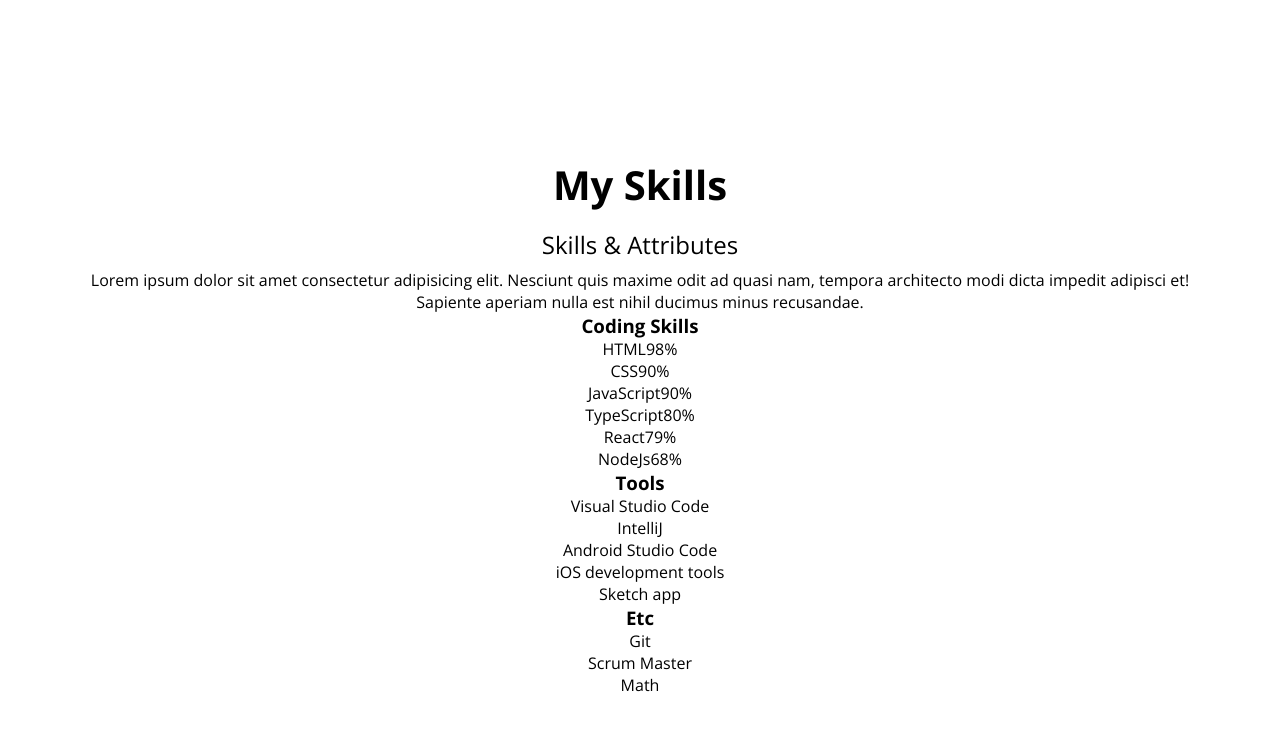
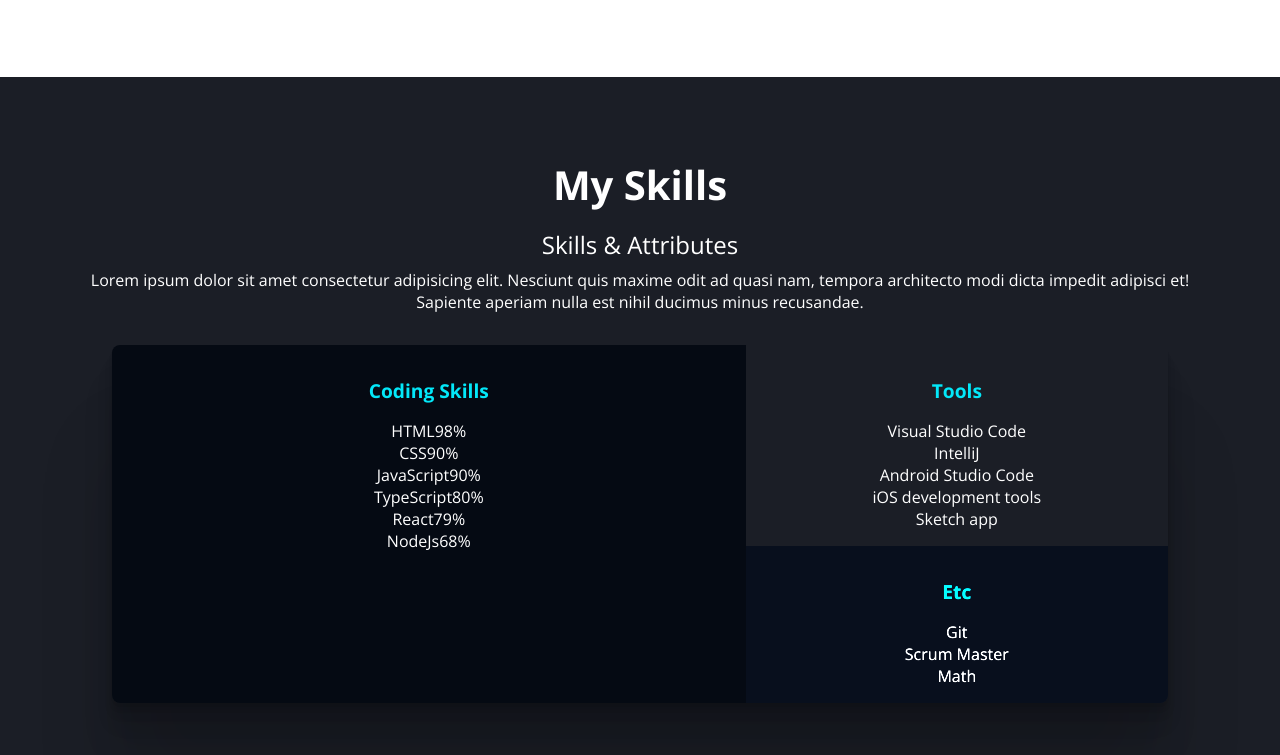
Before and after one commit to gimyeong-son/portfolio, a plain HTML site: page index.html in a window 1280 px wide. Shown: the part 1405-2160 px from the top of the page. Drawn offline with nearby package versions, Linux system fonts and the light colour scheme; a web font is replaced by a local one.

Commit message:
CSS-Skills

```diff
--- a/css/style.css
+++ b/css/style.css
@@ -85,6 +85,7 @@ button:focus {
   display: flex;
   justify-content: space-between;
   align-items: center;
+  background-color: var(--color-primary);
 }
 
 .header__logo {
@@ -217,3 +218,44 @@ button:focus {
   color: var(--color-primary);
   font-size: 0.8rem;
 }
+
+/* Skills */
+#skills {
+  background-color: var(--color-primary-variant);
+  color: var(--color-text);
+}
+
+.skills {
+  display: grid;
+  grid-template-columns: 6fr 4fr;
+  margin: 2rem 3rem;
+  border-radius: 8px;
+  overflow: hidden;
+  box-shadow: 0 2.8px 2.2px rgba(0, 0, 0, 0.034),
+    0 6.7px 5.3px rgba(0, 0, 0, 0.048), 0 12.5px 10px rgba(0, 0, 0, 0.06),
+    0 22.3px 17.9px rgba(0, 0, 0, 0.072), 0 41.8px 33.4px rgba(0, 0, 0, 0.086),
+    0 100px 80px rgba(0, 0, 0, 0.12);
+}
+
+.skills__title {
+  color: var(--color-accent);
+  margin: 1rem 0;
+  font-size: 1.2rem;
+}
+/* row 2칸 차지 */
+.skills__coding {
+  grid-row: span 2;
+  padding: 1rem;
+  background-color: var(--color-primary);
+}
+
+.skills__tools {
+  padding: 1rem;
+}
+
+.skills__etc {
+  padding: 1rem;
+  background-color: var(--color-primary);
+  /* 같은 색이지만 filter로 조금 다른느낌으로 */
+  filter: brightness(150%);
+}
--- a/index.html
+++ b/index.html
@@ -113,7 +113,8 @@
       </section>
       <!-- Skills -->
       <section id="skills" class="section">
-        <h2 class="title">My Skills</h2>
+        <div class="max-container">
+          <h2 class="title">My Skills</h2>
         <p class="description">Skills & Attributes</p>
         <p>
           Lorem ipsum dolor sit amet consectetur adipisicing elit. Nesciunt quis
@@ -121,9 +122,9 @@
           adipisci et! Sapiente aperiam nulla est nihil ducimus minus
           recusandae.
         </p>
-        <div>
-          <section>
-            <h3>Coding Skills</h3>
+        <div class="skills">
+          <section class="skills__coding">
+            <h3 class="skills__title">Coding Skills</h3>
             <ul>
               <li>
                 <div><span>HTML</span><span>98%</span></div>
@@ -151,8 +152,8 @@
               </li>
             </ul>
           </section>
-          <section>
-            <h3>Tools</h3>
+          <section class="skills__tools">
+            <h3 class="skills__title">Tools</h3>
             <ul>
               <li>Visual Studio Code</li>
               <li>IntelliJ</li>
@@ -161,14 +162,15 @@
               <li>Sketch app</li>
             </ul>
           </section>
-          <section>
-            <h3>Etc</h3>
+          <section class="skills__etc">
+            <h3 class="skills__title">Etc</h3>
             <ul>
               <li>Git</li>
               <li>Scrum Master</li>
               <li>Math</li>
             </ul>
           </section>
+        </div>
         </div>
       </section>
       <!-- Work -->
```
